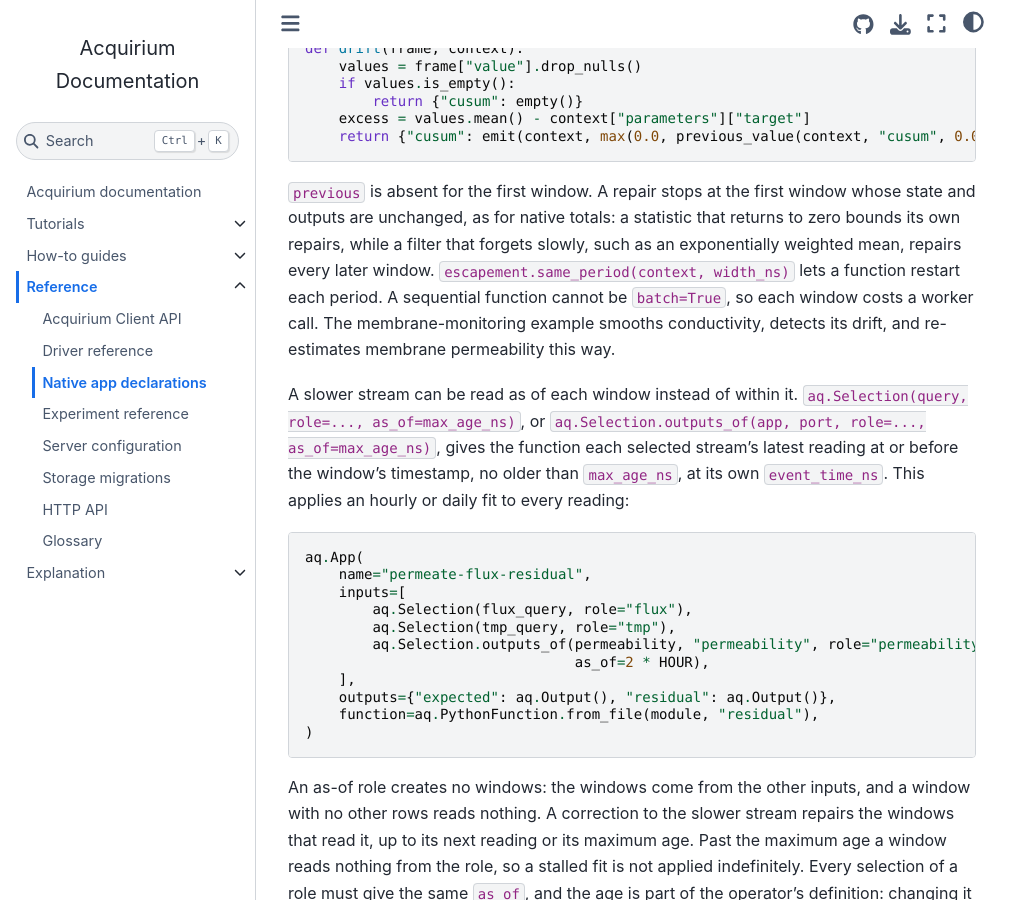
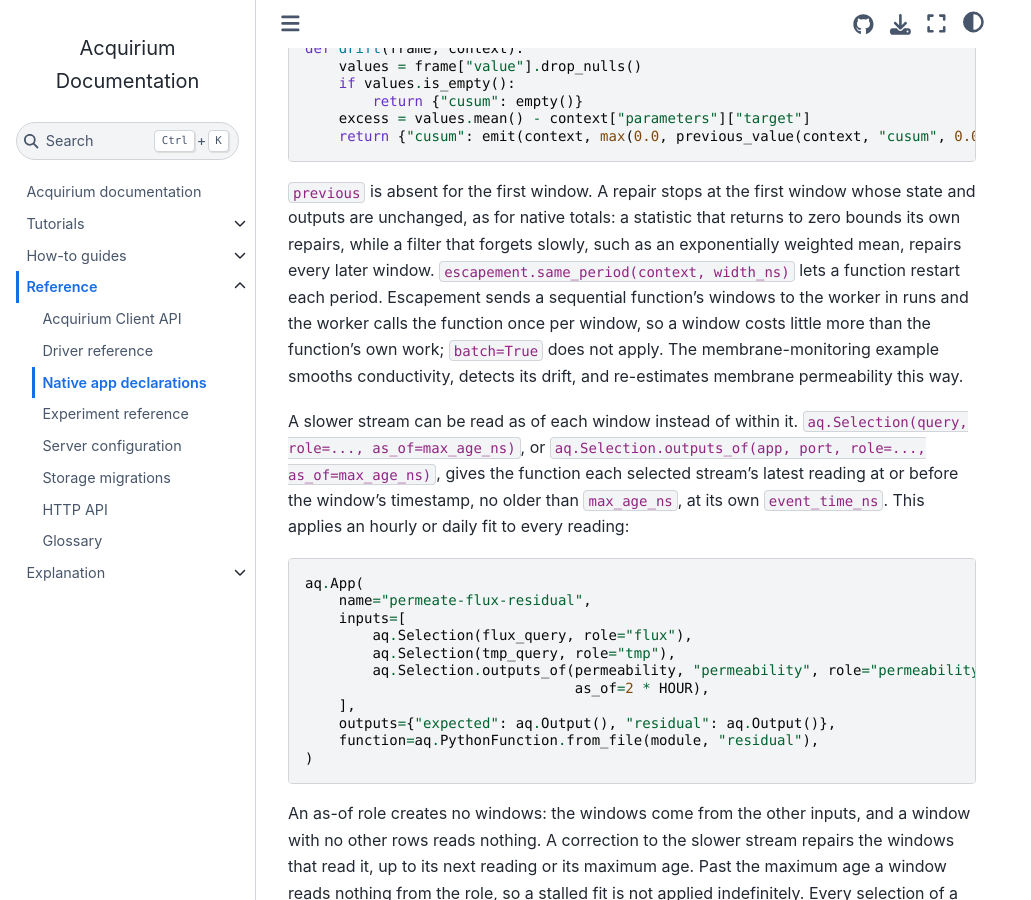
Before and after one commit to DataDrivenCPS/acquirium, a Jupyter Book: the page built from docs/reference/apps.md, in a window 1280 px wide and 900 px high, scrolled down 3681 px. Shown: the whole window, without its empty margins (0-1031 px from the left). Built offline with Jupyter Book 1.0.4 settings and Sphinx 7.4.7 and the Sphinx Book theme 1.1.4, drawn with Linux system fonts in a browser that asks for light colours; pages that are not in the unit, such as notebooks, are missing from menus.

Commit message:
Repair sequential Python functions in runs
Escapement now sends a sequential Python function runs of windows in one
worker call, so a rebuild of 3,000 windows takes about half a second
rather than three. The profiling worker follows the new worker loop.

```diff
--- a/docs/reference/apps.md
+++ b/docs/reference/apps.md
@@ -189,8 +189,10 @@ whose state and outputs are unchanged, as for native totals: a statistic that
 returns to zero bounds its own repairs, while a filter that forgets slowly,
 such as an exponentially weighted mean, repairs every later window.
 `escapement.same_period(context, width_ns)` lets a function restart each
-period. A sequential function cannot be `batch=True`, so each window costs a
-worker call. The [membrane-monitoring example](../../examples/membrane_monitoring/README.md)
+period. Escapement sends a sequential function's windows to the worker in
+runs and the worker calls the function once per window, so a window costs
+little more than the function's own work; `batch=True` does not apply. The
+[membrane-monitoring example](../../examples/membrane_monitoring/README.md)
 smooths conductivity, detects its drift, and re-estimates membrane
 permeability this way.
 
--- a/pyproject.toml
+++ b/pyproject.toml
@@ -37,7 +37,7 @@ dependencies = [
     # The experiment ledger runs on DuckDB or PostgreSQL.
     "duckdb>=0.10.0",
     "psycopg[binary]>=3.3.1",
-    "escapement-db @ git+ssh://git@github.com/gtfierro/escapement.git@673e8fdb5033c9f577fabceaf4c058c772de0282",
+    "escapement-db @ git+ssh://git@github.com/gtfierro/escapement.git@b539b60",
     "typer>=0.12.0",
     "fastembed>=0.4.0",
     "filelock>=3.15",
```
Also changed, not shown: CHANGELOG.md (+3 -1 lines), docs/plans/escapement-core.md (+5 -5 lines), examples/membrane_monitoring/README.md, 2 other files.
